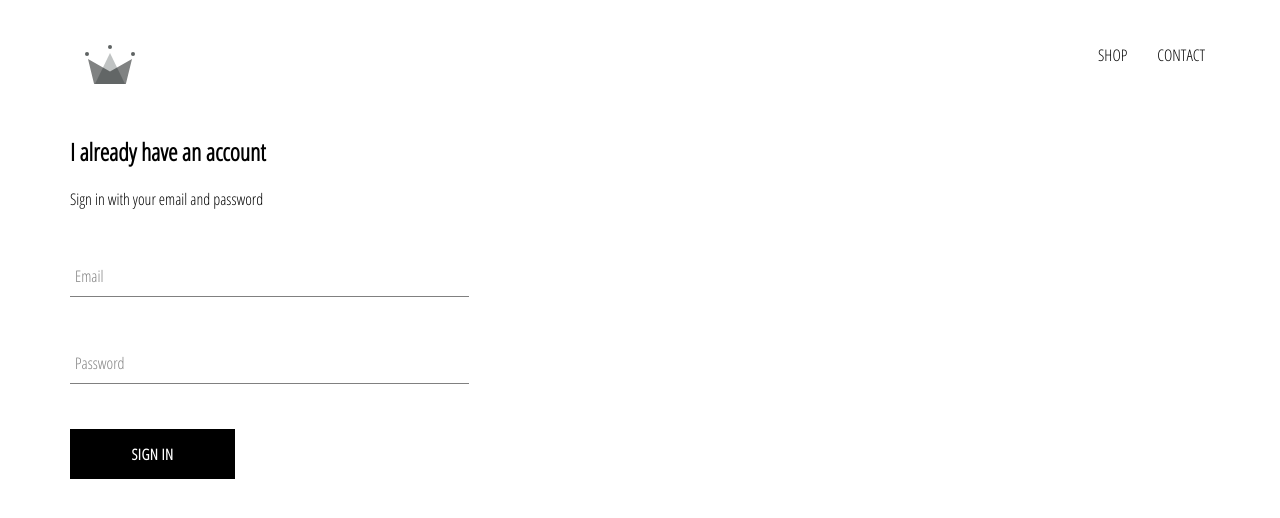
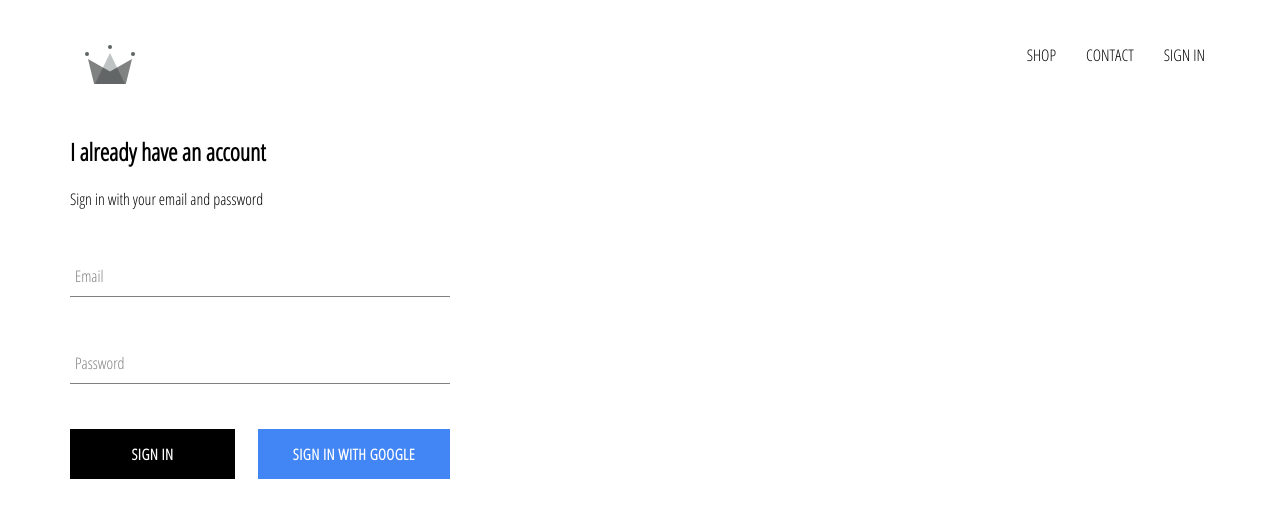
Before and after one commit to arun8nair/clothing-store, a React (Create React App) app: page /signin in a window 1280 px wide. Shown: the top 518 px of the page. Built offline with nearby package versions, Linux system fonts and the light colour scheme; no server answers.

Commit message:
firebase signin

```diff
--- a/package.json
+++ b/package.json
@@ -6,6 +6,7 @@
     "@testing-library/jest-dom": "^4.2.4",
     "@testing-library/react": "^9.5.0",
     "@testing-library/user-event": "^7.2.1",
+    "firebase": "^7.15.0",
     "node-sass": "^4.14.1",
     "react": "^16.13.1",
     "react-dom": "^16.13.1",
--- a/src/App.css
+++ b/src/App.css
@@ -19,6 +19,10 @@ a {
   color: white;
 }
 
+* {
+    box-sizing: border-box;
+}
+
 .App-link {
   color: #61dafb;
 }
--- a/src/App.js
+++ b/src/App.js
@@ -1,5 +1,6 @@
 import React from 'react';
 import { Route, Switch } from 'react-router-dom';
+import {auth} from './firebase/firebase.utils';
 import './App.css';
 import HomePage from './pages/Homepage/HomePage';
 import ShopPage from './pages/ShopPage';
@@ -15,10 +16,32 @@ const HatsPage = () => {
     )
 }
 
-function App() {
+class App extends React.Component {
+
+    constructor() {
+        super();
+        this.state = {
+            currentUser: null
+        }
+    }
+
+    unsubscribeFromAuth = null;
+
+    componentDidMount() {
+        this.unsubscribeFromAuth = auth.onAuthStateChanged(user => {
+            console.log("User", user)
+            this.setState({currentUser: user})
+        })
+    }
+
+    componentWillUnmount() {
+        this.unsubscribeFromAuth();
+    }
+
+    render() {
         return (
           <div className="App">
-        <Header />
+              <Header currentUser={this.state.currentUser}/>
               <Switch>
                   <Route exact path="/" component={HomePage} />
                   <Route exact path="/shop" component={ShopPage} />
@@ -28,5 +51,6 @@ function App() {
           </div>
         );
     }
+}
 
 export default App;
--- a/src/components/CustomButton/CustomButton.scss
+++ b/src/components/CustomButton/CustomButton.scss
@@ -19,4 +19,14 @@
     color: black;
     border: 1px solid black;
   }
+
+  &.google-sign-in {
+      background-color: #4285f4;
+      color: white;
+
+      &:hover {
+          background-color: #357ae8;
+          border: none;
+      }
+  }
 }
--- a/src/components/CustomButton/index.jsx
+++ b/src/components/CustomButton/index.jsx
@@ -1,8 +1,8 @@
 import React from 'react';
 import './CustomButton.scss';
 
-const CustomButton = ({children, ...otherProps}) => (
-    <button className="custom-button" {...otherProps}>
+const CustomButton = ({children, isGoogleSignIn, ...otherProps}) => (
+    <button className={`custom-button ${isGoogleSignIn ? 'google-sign-in' : ''}`} {...otherProps}>
         {children}
     </button>
 )
--- a/src/components/FormInput/index.jsx
+++ b/src/components/FormInput/index.jsx
@@ -3,7 +3,7 @@ import './FormInput.scss';
 
 const FormInput = ({ handleChange, label, ...otherProps }) => (
     <div className="group">
-        <input className="form-input" {...otherProps} />
+        <input className="form-input" {...otherProps} onChange={e => handleChange} />
         {label ?
         <label className={`${otherProps.value.length ? 'shrink' : ''} form-input-label`}>
             {label}
--- a/src/components/Header/Header.scss
+++ b/src/components/Header/Header.scss
@@ -20,6 +20,7 @@
 
     .option {
       padding: 10px 15px;
+      cursor: pointer;
     }
   }
 }
--- a/src/components/Header/index.jsx
+++ b/src/components/Header/index.jsx
@@ -1,9 +1,10 @@
 import React from 'react';
 import {Link} from 'react-router-dom';
+import {auth} from '../../firebase/firebase.utils';
 import {ReactComponent as Logo} from '../../assets/crown.svg';
 import './Header.scss';
 
-const Header = () => (
+const Header = ({currentUser}) => (
     <div className="header">
         <Link to="" className="logo-container">
             <Logo className="logo" />
@@ -15,6 +16,12 @@ const Header = () => (
             <Link to="" className="option">
                 CONTACT
             </Link>
+            {
+                currentUser ?
+                <div className="option" onClick={() => auth.signOut()}>SIGN OUT</div>
+                :
+                <Link to="/signin" className="option">SIGN IN</Link>
+            }
         </div>
     </div>
 )
--- a/src/components/SignIn/SignIn.scss
+++ b/src/components/SignIn/SignIn.scss
@@ -1,6 +1,11 @@
 .sign-in {
-    width: 30vw;
+    width: 380px;
     display: flex;
     flex-direction: column;
     margin: 10px;
 }
+
+.buttons {
+    display: flex;
+    justify-content: space-between;
+}
--- a/src/components/SignIn/index.jsx
+++ b/src/components/SignIn/index.jsx
@@ -1,7 +1,10 @@
 import React, {Component} from 'react';
+import {signInWithGoogle} from '../../firebase/firebase.utils.js';
 import FormInput from '../FormInput';
 import CustomButton from '../CustomButton';
 import './SignIn.scss';
+
+
 
 class SignIn extends Component {
 
@@ -43,7 +46,10 @@ class SignIn extends Component {
                         type="password"
                         label="Password"
                         required />
-                    <CustomButton type="submit" value="Submit Form">Sign In</CustomButton>
+                    <div className="buttons">
+                        <CustomButton type="submit" >Sign In</CustomButton>
+                        <CustomButton type="submit" isGoogleSignIn onClick={signInWithGoogle}>Sign In with Google</CustomButton>
+                    </div>
                 </form>
             </div>
         )
--- /dev/null
+++ b/src/firebase/firebase.utils.js
@@ -0,0 +1,25 @@
+import firebase from 'firebase/app';
+import 'firebase/firestore';
+import 'firebase/auth';
+
+const config = {
+    apiKey: "AIzaSyDJSOeA2zpoazS-UXgjPbPnzqLMhB3aAv4",
+    authDomain: "crowndb-68e81.firebaseapp.com",
+    databaseURL: "https://crowndb-68e81.firebaseio.com",
+    projectId: "crowndb-68e81",
+    storageBucket: "crowndb-68e81.appspot.com",
+    messagingSenderId: "670036093197",
+    appId: "1:670036093197:web:67f84d1002f7dcfcf2e844",
+    measurementId: "G-GTW1YSSGQC"
+};
+
+firebase.initializeApp(config);
+
+export const auth = firebase.auth();
+export const firestore = firebase.firestore();
+
+const provider = new firebase.auth.GoogleAuthProvider();
+provider.setCustomParameters({ prompt: 'select_account' });
+export const signInWithGoogle = () => auth.signInWithPopup(provider);
+
+export default firebase;
```
Also changed, not shown: 1 other file (tests, documents, lock files or other folders). Lines whose indentation alone changed are shown as unchanged.
